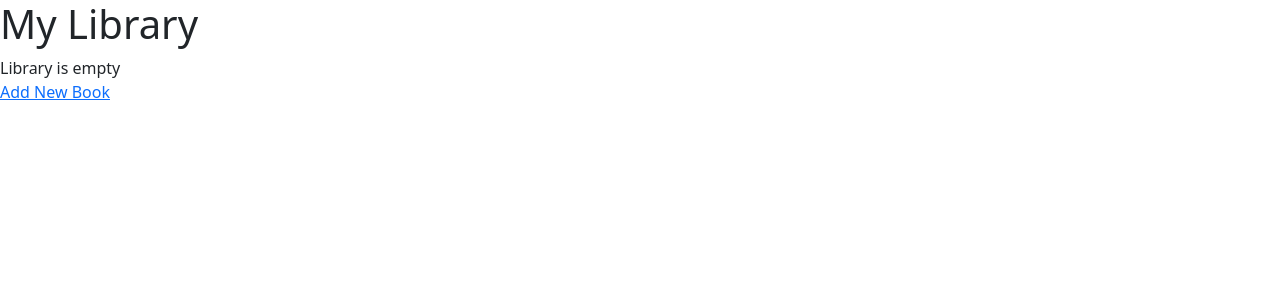
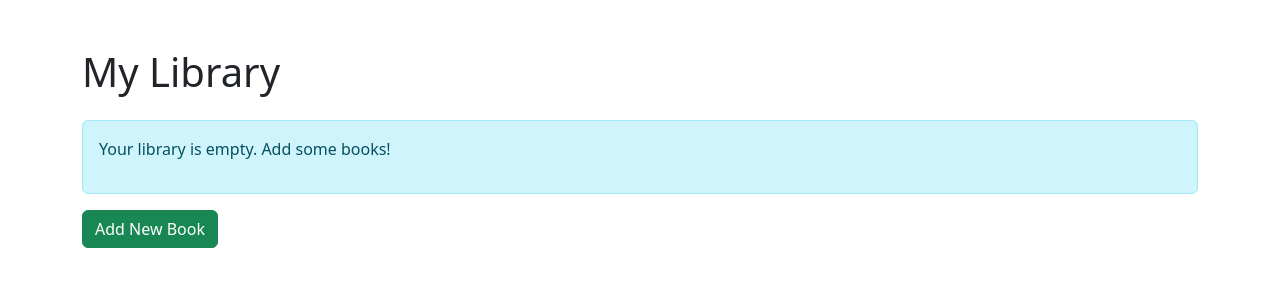
Before and after one commit to Suiper34/virtual-bookshelf-web, a Flask app: page / in a window 1280 px wide. Shown: the top 300 px of the page. Run offline with Flask 3, Linux system fonts and the light colour scheme; some libraries are stand-ins or nearby versions.

Commit message:
modify index template ui to use bootstrap table and buttons and also add delete and edit rating actions

```diff
--- a/templates/index.html
+++ b/templates/index.html
@@ -1,28 +1,53 @@
 <!DOCTYPE html>
 <html lang="en">
+
 <head>
-    <meta charset="UTF-8" />
-    {% block styles %}
+  <meta charset="UTF-8">
+  <meta name="viewport" content="width=device-width, initial-scale=1.0">
+  <title>Library</title>
   {{ bootstrap.load_css() }}
-    {% endblock %}
-    <title>Library</title>
 </head>
+
 <body>
-    <h1>My Library</h1>
-    {% if book_items %}
-    <ul>
-      {% for book_spec in book_items %}
-      <li>{{ book_spec[0] - book_spec[1] - book_spec[2] }}</li>
+  <div class="container mt-5">
+    <h1 class="mb-4">My Library</h1>
+
+    {% if books %}
+    <div class="table-responsive">
+      <table class="table table-striped">
+        <thead>
+          <tr>
+            <th>Title</th>
+            <th>Author</th>
+            <th>Rating</th>
+            <th>Actions</th>
+          </tr>
+        </thead>
+        <tbody>
+          {% for book in books %}
+          <tr>
+            <td>{{ book.title }}</td>
+            <td>{{ book.author }}</td>
+            <td>{{ book.rating }}/10</td>
+            <td>
+              <a href="{{ url_for('edit_rating', book_id=book.id) }}" class="btn btn-sm btn-primary">Edit Rating</a>
+              <a href="{{ url_for('delete', book_id=book.id) }}" class="btn btn-sm btn-danger">Delete</a>
+            </td>
+          </tr>
           {% endfor %}
-    </ul>
+        </tbody>
+      </table>
+    </div>
     {% else %}
-    <div>
-      <span>
-        Library is empty
-      </span>
+    <div class="alert alert-info">
+      <p>Your library is empty. Add some books!</p>
     </div>
     {% endif %}
-    <a href="{{ url_for('add') }}">Add New Book</a>
+
+    <a href="{{ url_for('add') }}" class="btn btn-success">Add New Book</a>
+  </div>
+
   {{ bootstrap.load_js() }}
 </body>
+
 </html>
```
Lines whose indentation alone changed are shown as unchanged.
